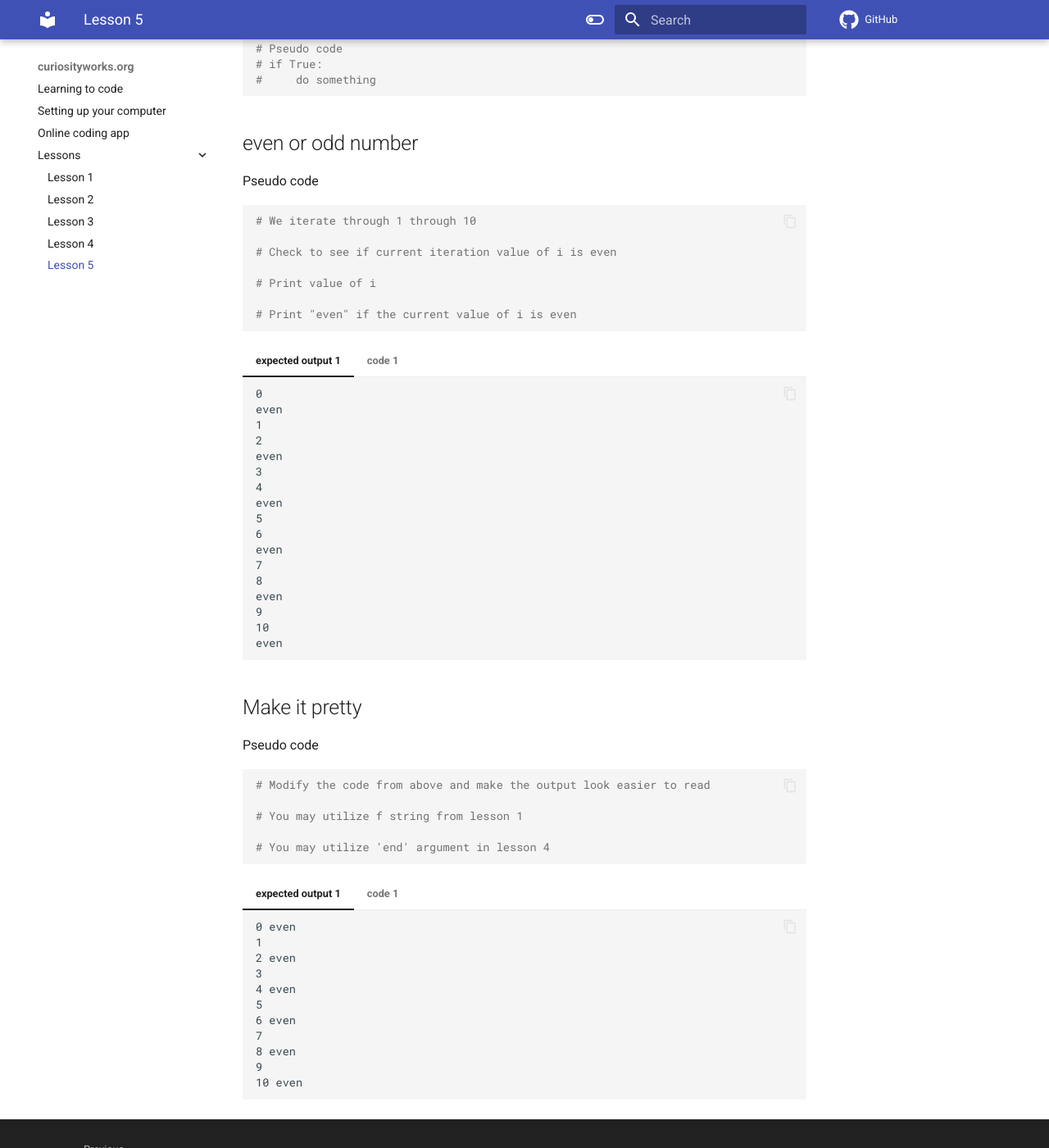
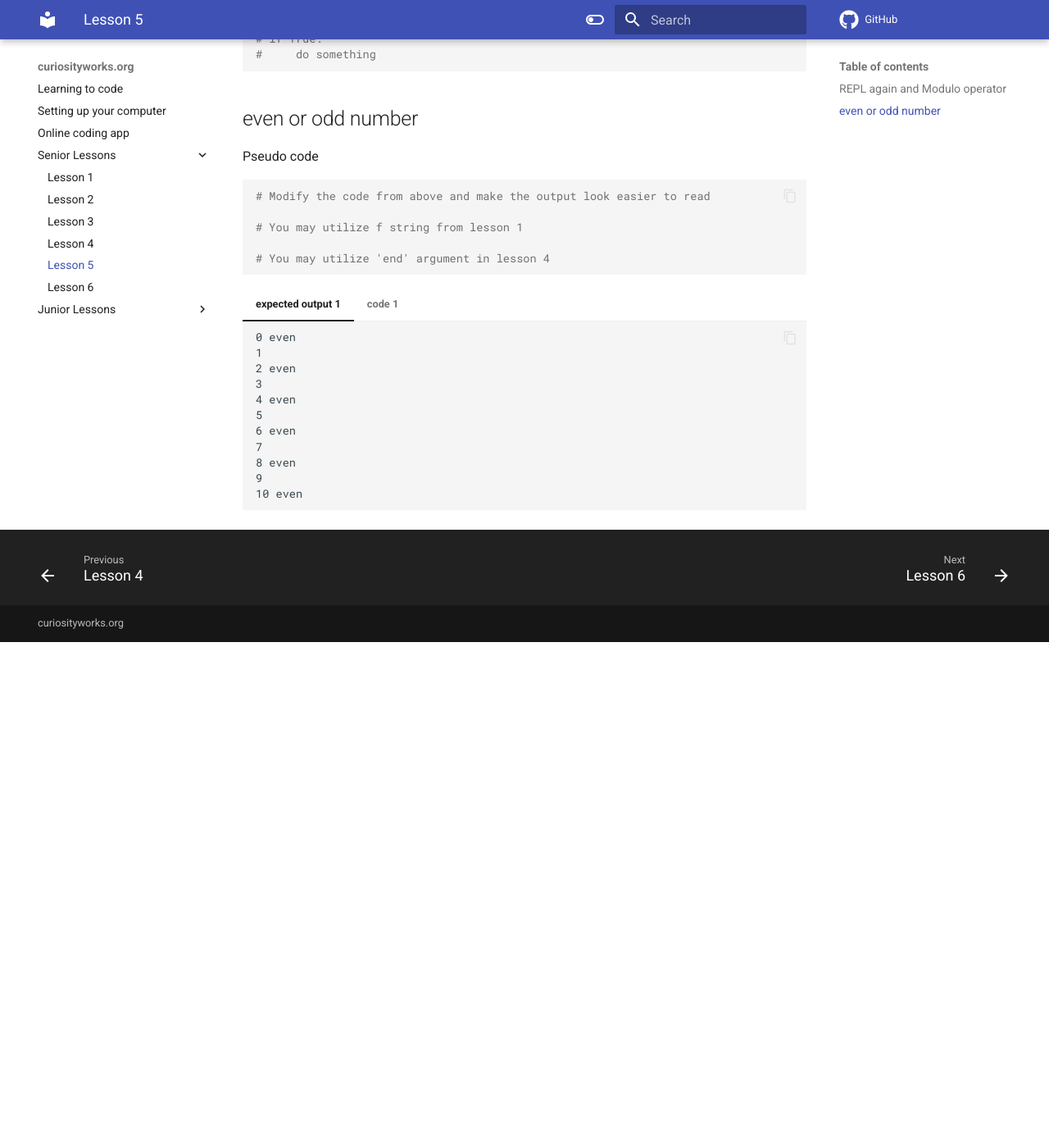
Before and after one commit to curiosinauts/site, an MkDocs documentation site: the page built from docs/senior/lesson5.md, in a window 1280 px wide and 1400 px high, scrolled down 755 px. Shown: the whole window at 82% size. Built offline with MkDocs 1.6.1 and Material for MkDocs 9.7.7, drawn with Linux system fonts in a browser that asks for light colours; comment, search, counter and statistics services are not loaded; after the commit the page ends 1538 px from its top, so only the background shows below that.

Commit message:
adding lesson 6

````diff
--- /dev/null
+++ b/docs/junior/lesson5.md
@@ -0,0 +1 @@
+# Lesson 5
--- a/docs/lessons/lesson5.md
+++ b/docs/senior/lesson5.md
@@ -1,6 +1,6 @@
 # Lesson 5
 
-# REPL again and Modulo operator
+## REPL again and Modulo operator
 
 ``` bash
 # Practice using REPL
@@ -40,43 +40,6 @@ True
 
 Pseudo code
 ``` py
-# We iterate through 1 through 10
-
-# Check to see if current iteration value of i is even
-
-# Print value of i
-
-# Print "even" if the current value of i is even
-```
-
-=== "expected output 1"
-    ```
-    0
-    even
-    1
-    2
-    even
-    3
-    4
-    even
-    5
-    6
-    even
-    7
-    8
-    even
-    9
-    10
-    even
-    ```
-=== "code 1"
-    ``` py
-    ```
-
-## Make it pretty
-
-Pseudo code
-``` py
 # Modify the code from above and make the output look easier to read
 
 # You may utilize f string from lesson 1
--- a/mkdocs.yml
+++ b/mkdocs.yml
@@ -8,12 +8,15 @@ nav:
   - 'index.md'
   - 'student_computer_setup.md'
   - 'vscode_over_web.md'
-  - Lessons:
-    - 'lessons/lesson1.md'
-    - 'lessons/lesson2.md'
-    - 'lessons/lesson3.md'
-    - 'lessons/lesson4.md'
-    - 'lessons/lesson5.md'
+  - 'Senior Lessons':
+    - 'senior/lesson1.md'
+    - 'senior/lesson2.md'
+    - 'senior/lesson3.md'
+    - 'senior/lesson4.md'
+    - 'senior/lesson5.md'
+    - 'senior/lesson6.md'
+  - 'Junior Lessons':
+    - 'junior/lesson5.md'
   # - Commands:
   #   - get:
   #     - 'commands/host/host-ip.md'
````
Also changed, not shown: other parts of docs/senior/lesson5.md (+11 -0 lines), docs/senior/lesson6.md (added, +59 -0 lines), docs/senior/lesson1.md (renamed from docs/lessons/lesson1.md), docs/senior/lesson2.md (renamed from docs/lessons/lesson2.md), docs/senior/lesson3.md (renamed from docs/lessons/lesson3.md), docs/senior/lesson4.md (renamed from docs/lessons/lesson4.md).
